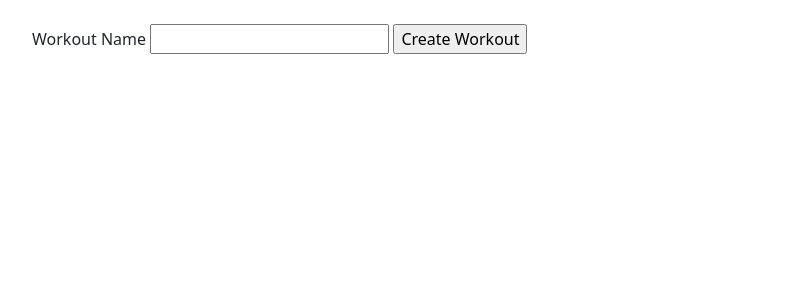
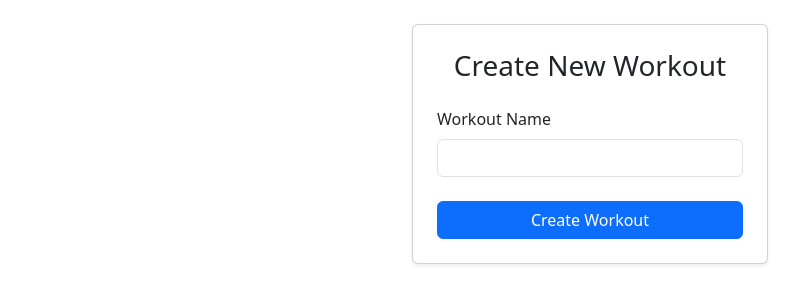
Before and after one commit to iamtwoot/simple-workout-tracker, a Flask app: page /workouts/new in a window 1280 px wide. Shown: the part 57-361 px from the top of the page, without its empty margins (50-849 px from the left). Run offline with Flask 3, Linux system fonts and the light colour scheme; the visitor is signed in with stand-in values (Sample User, id 1).

Commit message:
Add style to new workout page

```diff
--- a/app/templates/workouts/new.html
+++ b/app/templates/workouts/new.html
@@ -1,14 +1,47 @@
 {% extends "base.html" %}
+
+{% block title %}
+    Create Workout
+{% endblock %}
 
 {% block content %}
 
-    <form method="POST">
-        {{ form.hidden_tag() }}
+    <div class="row justify-content-center">
+        <div class="col-12 col-md-6 col-lg-4">
 
-        {{ form.name.label }}
-        {{ form.name }}
+            <div class="card shadow-sm">
+                <div class="card-body p-4">
 
-        {{ form.submit() }}
-    </form>
+                    <h1 class="h3 text-center mb-4">
+                        Create New Workout
+                    </h1>
+
+                    <form method="POST">
+                        {{ form.hidden_tag() }}
+
+                        <div class="mb-4">
+                            {{ form.name.label(class="form-label") }}
+
+                            {{ form.name(
+                            class="form-control" +
+                            (" is-invalid" if form.name.errors else "")
+                        ) }}
+
+                            {% for error in form.name.errors %}
+                                <div class="invalid-feedback">
+                                    {{ error }}
+                                </div>
+                            {% endfor %}
+                        </div>
+
+                        {{ form.submit(class="btn btn-primary w-100") }}
+
+                    </form>
+
+                </div>
+            </div>
+
+        </div>
+    </div>
 
 {% endblock %}
```
